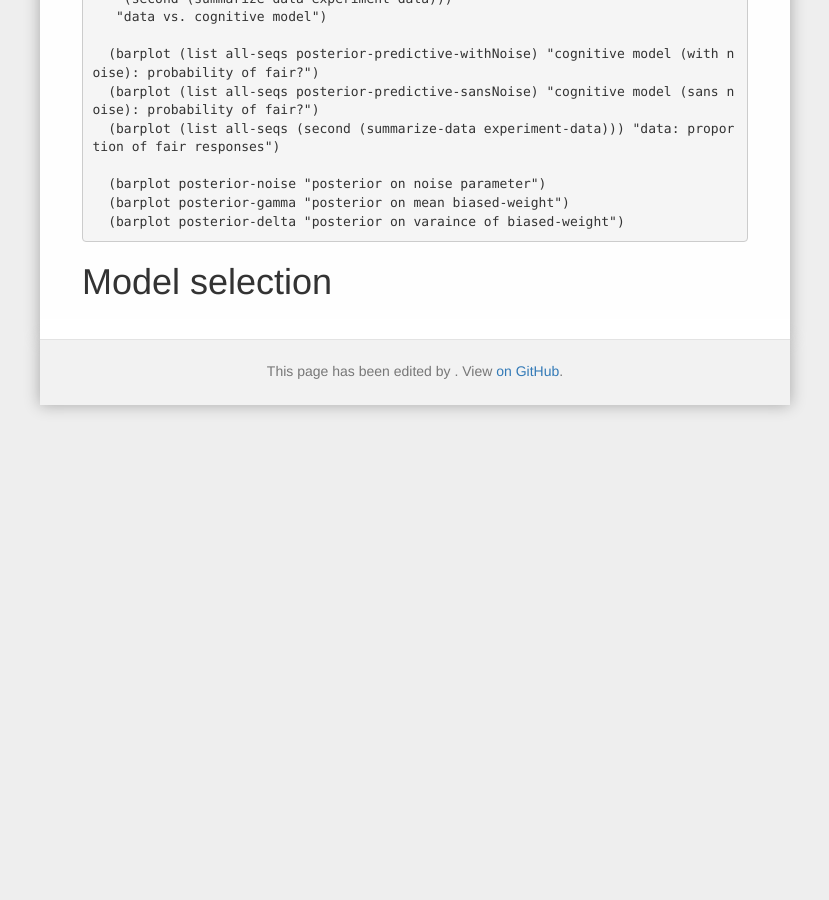
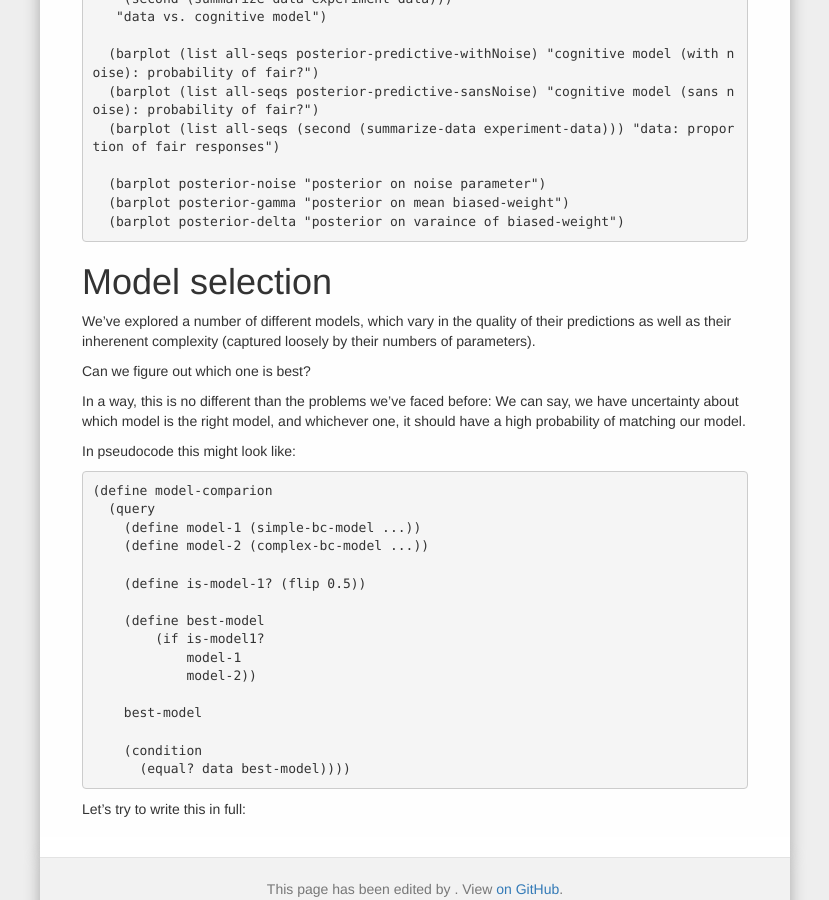
Before and after one commit to forestdb/forestdb.org, a Jekyll site: the page built from models/bayesian-data-analysis.md, in a window 1280 px wide and 900 px high, scrolled down 25264 px. Shown: the whole window, without its empty margins (225-1054 px from the left). Built offline with Jekyll 4.4.1, drawn with Linux system fonts in a browser that asks for light colours; nearby versions of some CDN libraries; a script that is not in the unit is left out.

Commit message:
begin model comparison

```diff
--- a/models/bayesian-data-analysis.md
+++ b/models/bayesian-data-analysis.md
@@ -1318,6 +1318,35 @@ Let's see what happens when we factor in response noise.
       (barplot posterior-delta "posterior on varaince of biased-weight")
 
 
+# Model selection
+
+We've explored a number of different models, which vary in the quality of their predictions as well as their inherenent complexity (captured loosely by their numbers of parameters).
+
+Can we figure out which one is best?
+
+In a way, this is no different than the problems we've faced before:
+We can say, we have uncertainty about which model is the right model,
+and whichever one, it should have a high probability of matching our model.
+
+In pseudocode this might look like:
 
 
-# Model selection
+    (define model-comparion
+      (query
+        (define model-1 (simple-bc-model ...))
+        (define model-2 (complex-bc-model ...))
+
+        (define is-model-1? (flip 0.5))
+
+        (define best-model
+            (if is-model1?
+                model-1
+                model-2))
+
+        best-model
+
+        (condition
+          (equal? data best-model))))
+
+
+Let's try to write this in full:
```
